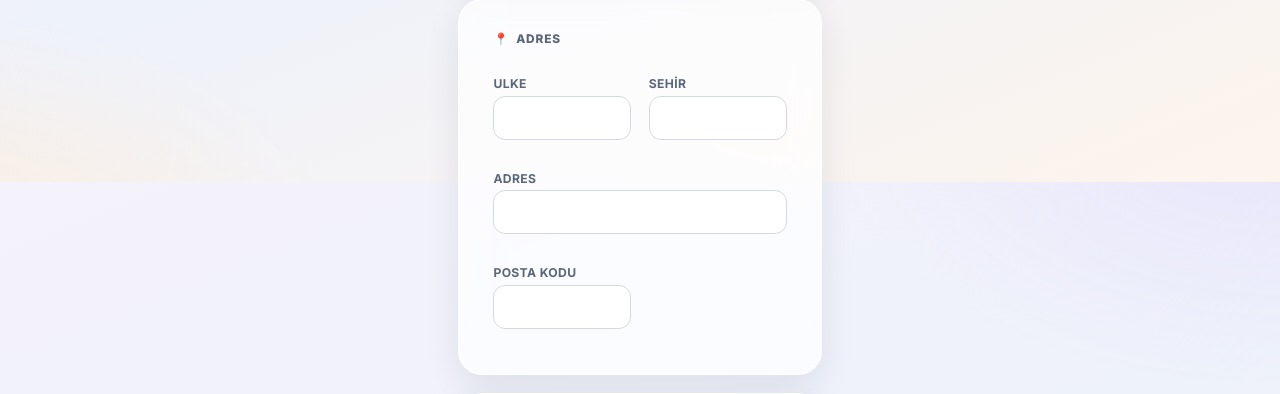
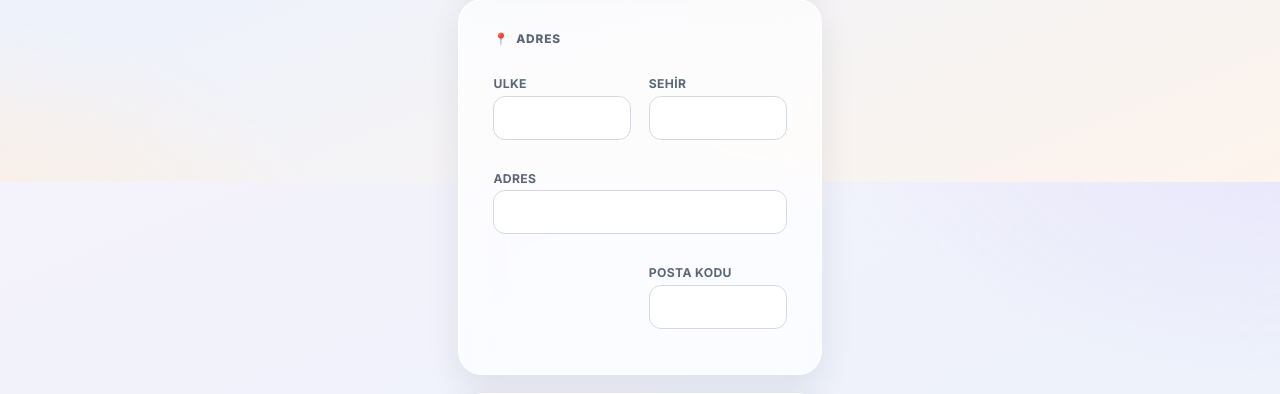
Before and after one commit to nuri-3838/erp-v01, a Django app: template core/templates/core/cari_form.html in a window 1280 px wide. Shown: the part 1418-1812 px from the top of the page. Run offline with Django 5.2, Linux system fonts and the light colour scheme; the template is opened without the code that fills it: most values are stand-ins (such as "Sample title", 1, 10 or a date in 2020); form fields are guessed from the names that the template uses.

Commit message:
Yeni Cari formu: 3 küçük düzeltme (Ülke varsayılanı, Adres kutusu, Posta Kodu yerleşimi
Kullanici istegi: "Yeni cari acma ekraninda Ulke otomatik Turkiye gelsin. Adres
metninin kutusu buyusun. Posta kodu saguna gecsin."

- core/views.py::cari_ekle: yalnız YENİ cari formunda (düzenlemede dokunulmadı,
  orada zaten mevcut cari'nin kendi ülkesi geliyor) initial={"ulke": TR} -
  Ulke.objects.filter(kod="TR").first().
- core/forms.py::CariForm.adres: Textarea rows 4->7 (görünür büyüklük arttı;
  aynı desenle sevk_adres'e dokunulmadı, yalnız istenen alan değişti).
- core/templates/core/cari_form.html: Posta Kodu alanı artık grid-column:2
  (Adres tam-genişlik kutusundan sonraki satırda sağ sütuna geçti, Şehir
  alanıyla aynı sütunda hizalı).

Sade şablon/form değişiklikleri, servis/model dokunulmadı. 717 test yeşil.
Tarayıcıda DOM üzerinden doğrulandı (ulke.value=TR/TÜRKİYE seçili, adres.rows=7,
posta kodu grid-column-start=2 ve Şehir ile aynı x-konumunda) - bu oturumda
ekran görüntüsü aracı kaydırma sonrası boş kare veriyordu (bilinen/tekrarlayan
bir görüntüleme aracı sorunu, koddan bağımsız), DOM/CSS doğrulaması güvenilir
kanıt olarak kullanıldı.

Co-Authored-By: Claude Sonnet 5 <noreply@anthropic.com>

```diff
--- a/core/forms.py
+++ b/core/forms.py
@@ -442,7 +442,7 @@ class CariForm(forms.Form):
     sehir = forms.ModelChoiceField(label="Şehir", queryset=Sehir.objects.none(),
                                    required=False, empty_label="— şehir seç —")
     adres = forms.CharField(label="Adres", required=False,
-                            widget=forms.Textarea(attrs={"rows": 4, **_K}))
+                            widget=forms.Textarea(attrs={"rows": 7, **_K}))
     posta_kodu = forms.CharField(label="Posta Kodu", max_length=15, required=False,
                                  widget=forms.TextInput(attrs=_K))
     # Sevk
--- a/core/templates/core/cari_form.html
+++ b/core/templates/core/cari_form.html
@@ -60,7 +60,7 @@
         <div class="alan"><label for="{{ form.ulke.id_for_label }}">{{ form.ulke.label }}</label><div class="akilli">{{ form.ulke }}</div></div>
         <div class="alan"><label for="{{ form.sehir.id_for_label }}">{{ form.sehir.label }}</label><div class="akilli">{{ form.sehir }}</div></div>
         <div class="alan tam"><label for="{{ form.adres.id_for_label }}">{{ form.adres.label }}</label>{{ form.adres }}</div>
-        <div class="alan"><label for="{{ form.posta_kodu.id_for_label }}">{{ form.posta_kodu.label }}</label>{{ form.posta_kodu }}</div>
+        <div class="alan" style="grid-column:2"><label for="{{ form.posta_kodu.id_for_label }}">{{ form.posta_kodu.label }}</label>{{ form.posta_kodu }}</div>
       </div>
     </section>
 
--- a/core/views.py
+++ b/core/views.py
@@ -1318,7 +1318,8 @@ def cari_ekle(request):
             except cari_servis.CariHatasi as e:
                 form.add_error(None, str(e))
     else:
-        form = CariForm()
+        turkiye = Ulke.objects.filter(silindi=False, kod="TR").first()
+        form = CariForm(initial={"ulke": turkiye})
     return render(request, "core/cari_form.html", {"form": form, "baslik": "Yeni Cari"})
 
 
```
